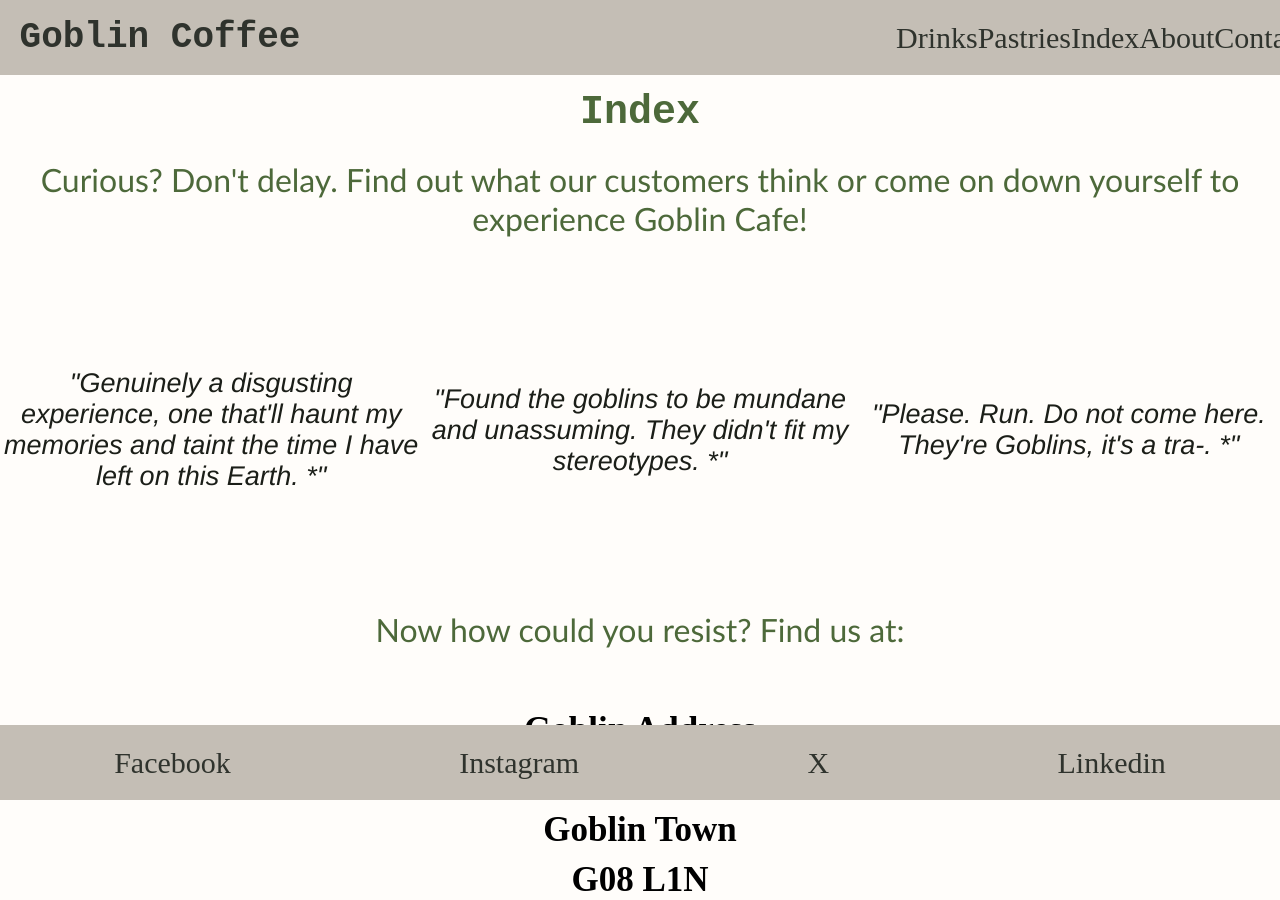
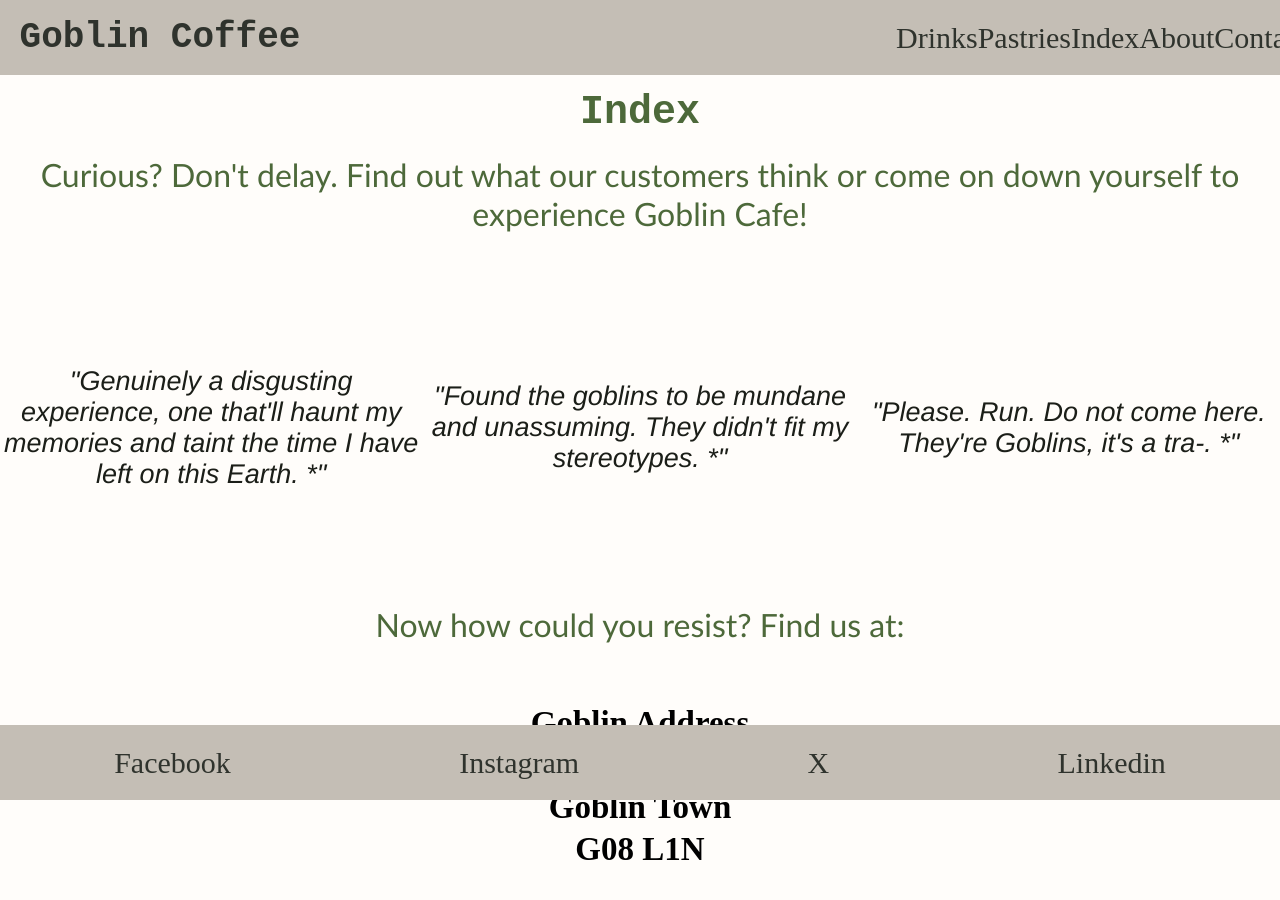
Before and after one commit to MarkNoppler/Goblincoffee, a plain HTML site: page indexpage.html in a window 1280 px wide. Shown: the top 900 px of the page. After the commit the page ends 875 px from the top, so only its background shows below. Drawn offline with Linux system fonts and the light colour scheme.

Commit message:
Add files via upload

```diff
--- a/style.css
+++ b/style.css
@@ -66,7 +66,7 @@ footer {
 }
 
 p {
-    padding-top: 10px;
+    padding-top: 5px;
 }
 
 .img-container {
@@ -179,7 +179,7 @@ p {
 
 .location-text {
     text-align: center;
-    font-size: 35px;
+    font-size: 33px;
     font-weight: bold;
 }
 
```
